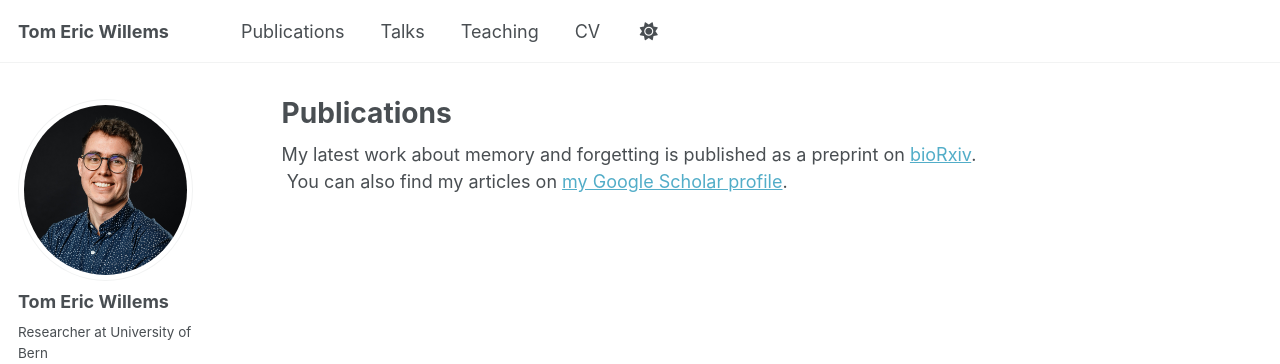
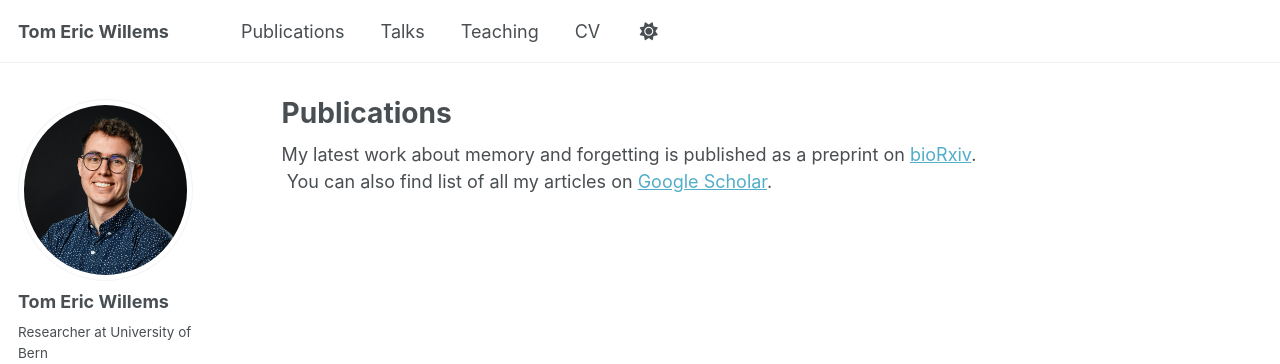
Before and after one commit to TomW92/TomW92.github.io, a Jekyll site: the page built from _pages/publications.html, in a window 1280 px wide. Shown: the top 364 px of the page. Built offline with Jekyll 4.4.1, drawn with Linux system fonts in a browser that asks for light colours; some web fonts are replaced; a script that is not in the unit is left out.

Commit message:
Update publication links and descriptions

```diff
--- a/_pages/publications.html
+++ b/_pages/publications.html
@@ -7,8 +7,8 @@ author_profile: true
 
 {% if site.author.googlescholar %}
   <div class="wordwrap">My latest work about memory and forgetting is published as a preprint on
-    <a href="{{https://www.biorxiv.org/content/10.1101/2025.06.02.656652v3}}">bioRxiv</a>.<br>
-      You can also find my articles on <a href="{{site.author.googlescholar}}">my Google Scholar profile</a>.</div>
+    <a href="{https://www.biorxiv.org/content/10.1101/2025.06.02.656652v3}">bioRxiv</a>.<br>
+      You can also find list of all my articles on <a href="{{site.author.googlescholar}}">Google Scholar</a>.</div>
 {% endif %}
 
 {% include base_path %}
```
